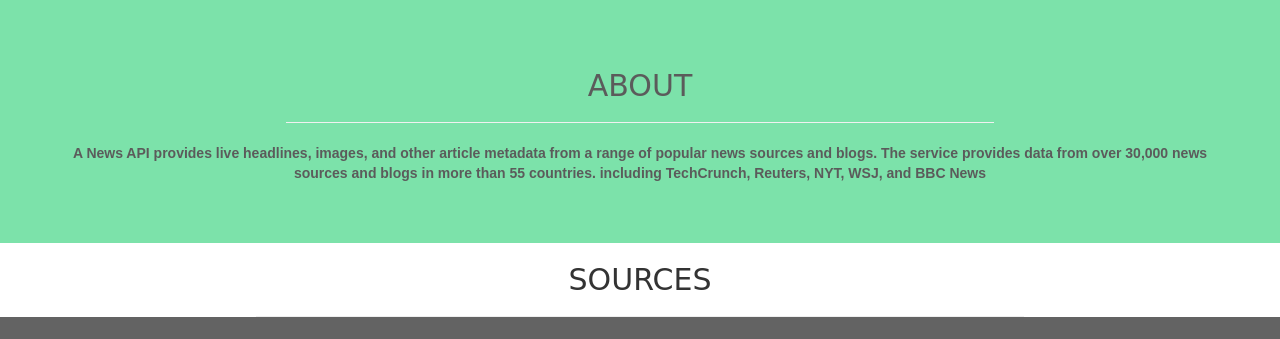
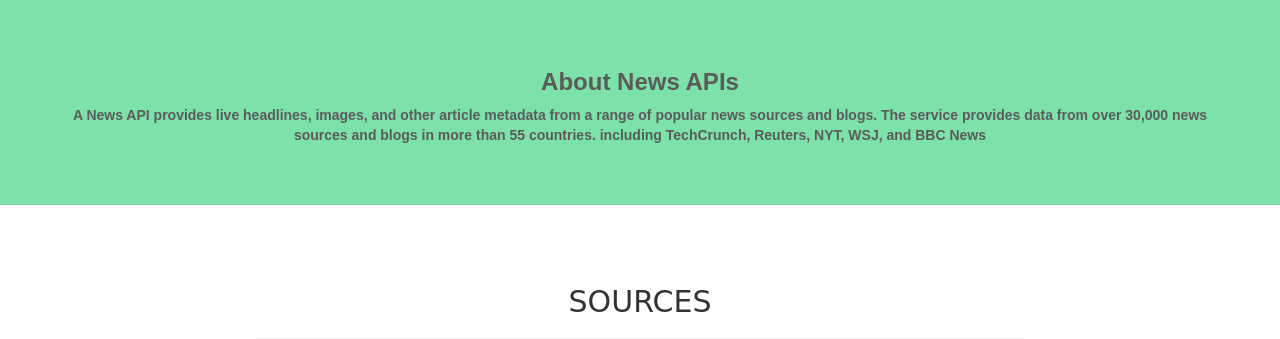
Before and after one commit to msyoki/Mercury-NewsAPI, a Flask app: template app/templates/index.html in a window 1280 px wide. Shown: the part 733-1072 px from the top of the page. Before the commit the page ends 1050 px from the top, so only its background shows below. Run offline with Flask 2, Linux system fonts and the light colour scheme; the template is opened without the code that fills it, so the values that code supplies are empty; parts of the project's set-up code (start-up, migrations or seed data) failed here and were passed over; some libraries are stand-ins or nearby versions; some web fonts are replaced.

Commit message:
edit html

```diff
--- a/app/templates/articles.html
+++ b/app/templates/articles.html
@@ -18,7 +18,7 @@
     {% for article in articles %}
     <div class="container col-xs-12 col-sm-12 col-md-4 col-lg-4 col-xl-4">
         <div class="card" style="width: 400px;">
-            <img class="card-img-top" src="{{article.urlToImage}}" alt="Card image cap" width="400px">
+            <img class="card-img-top" src="{{article.urlToImage}}" alt="Card image cap" style="width: 400px;" >
             <div class="card-body">
                 <h4 class="card-title">{{article.author}}</h4>
                 <h5 class="card-title">{{article.publishedAt}}</h5>
--- a/app/templates/index.html
+++ b/app/templates/index.html
@@ -13,21 +13,21 @@
         <div class="hero-text">
         <h1>WELCOME TO <span> MERCURY</span><br>News_API</h1>
         <h4><i>"Never miss out on the highlights"</i></h4>
-        <hr>
+        <hr class="style-six">
         <br>
         <a style="color: white;" href="#sources"><button class="btn btn-info" >Read News</button></a>
         </div>
     </div>
     <div id="about">
-        <h2>ABOUT</h2>
-        <hr>
-        <p>
+        <h3 >About News APIs</h3>
+
+        <p >
         A News API provides live headlines, images, and other article metadata from a range
         of popular news sources and blogs. The service provides data from over 30,000 news sources
         and blogs in more than 55 countries. including TechCrunch, Reuters, NYT, WSJ, and BBC News
         </p>
 
-    </div>
+    </div><br><br><br>
     <div id="sources">
         <h2 style="text-align: center;" style="font-weight: bolder;">SOURCES</h2>
         <hr>
```
